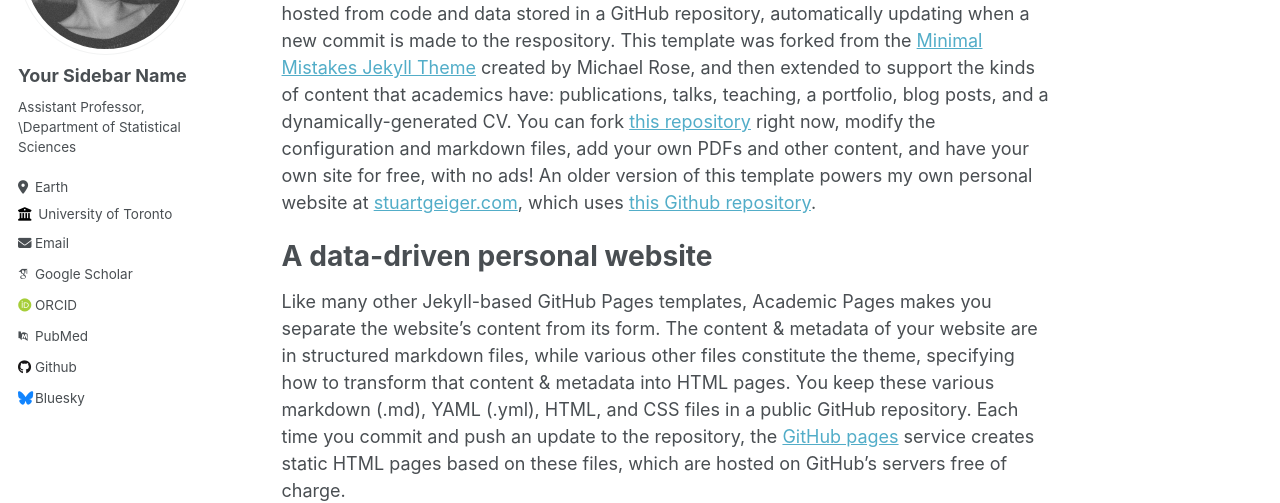
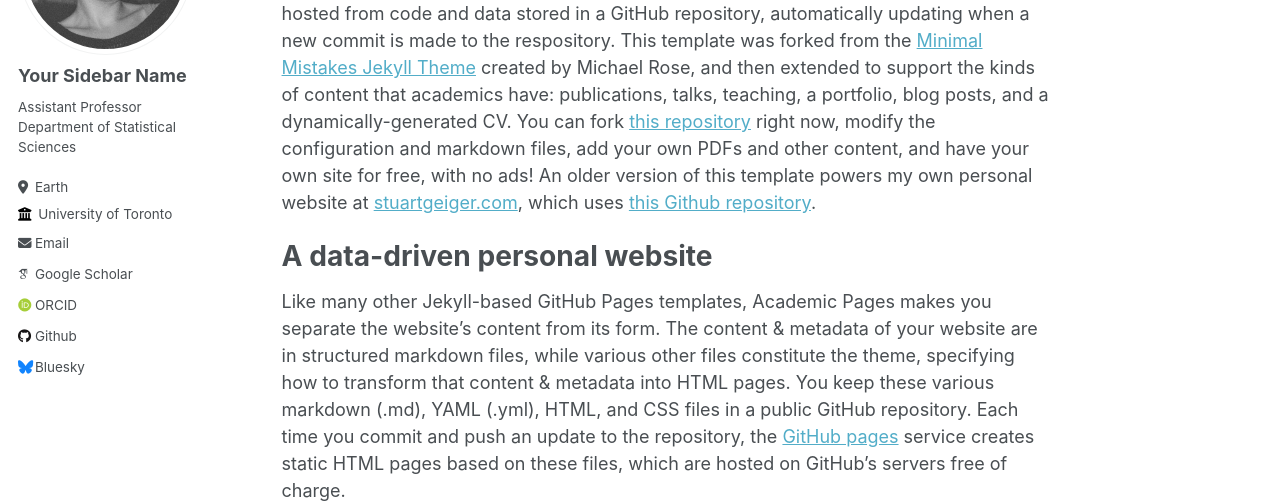
Before and after one commit to ElenaTuzhilina/elenatuzhilina, a Jekyll site: the page built from _pages/about.md, in a window 1280 px wide. Shown: the part 230-733 px from the top of the page. Built offline with Jekyll 4.4.1, drawn with Linux system fonts in a browser that asks for light colours; some web fonts are replaced; part of the change alters nothing that is shown.

Commit message:
Update _config.yml

```diff
--- a/_config.yml
+++ b/_config.yml
@@ -24,7 +24,7 @@ author:
   avatar           : "profile.png"
   name             : "Your Sidebar Name"
   pronouns         : # example: "she/her"
-  bio              : "Assistant Professor, \\Department of Statistical Sciences"
+  bio              : "Assistant Professor \ Department of Statistical Sciences"
   location         : "Earth"
   employer         : "University of Toronto"
   uri              : # URL
@@ -32,11 +32,11 @@ author:
 
   # Academic websites
   arxiv            : # URL - Update with the correct link to your profile
-  googlescholar    : "https://scholar.google.com/citations?user=PS_CX0AAAAAJ"
+  googlescholar    : "https://scholar.google.ca/citations?view_op=list_works&hl=en&user=mFA4SGEAAAAJ"
   impactstory      : # URL
-  orcid            : "http://orcid.org/yourorcidurl"
+  orcid            : "https://orcid.org/0000-0002-1898-6010"
   semantic         : # URL
-  pubmed           : "https://www.ncbi.nlm.nih.gov/pubmed/?term=john+snow"
+  pubmed           : #"https://www.ncbi.nlm.nih.gov/pubmed/?term=john+snow"
   researchgate     : # URL
 
   # Repositories and software development
```
